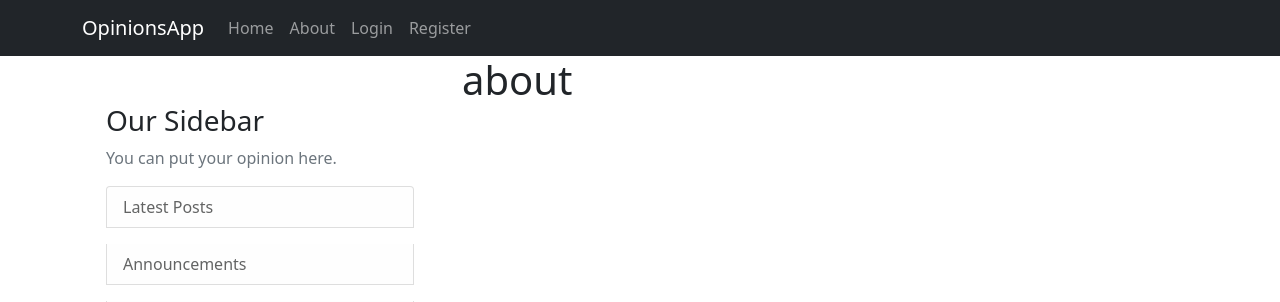
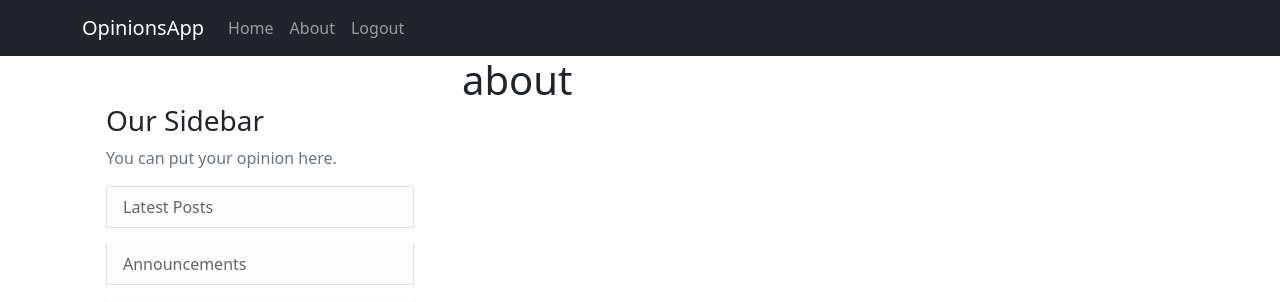
Before and after one commit to Moni-que/OpinionsApp, a Flask app: page /about in a window 1280 px wide. Shown: the top 302 px of the page. Run offline with Flask 2, Linux system fonts and the light colour scheme; the visitor is signed in with stand-in values (Sample User, id 1).

Commit message:
add logout link

```diff
--- a/MyOpinionsApp/templates/navbar.html
+++ b/MyOpinionsApp/templates/navbar.html
@@ -11,8 +11,12 @@
             <a class="nav-item nav-link" href="{{ url_for('about') }}">About</a>
           </div>
           <div class="navbar-nav">
-            <a class="nav-item nav-link" href="{{ url_for('login') }}">Login</a>
-            <a class="nav-item nav-link" href="{{ url_for('register') }}">Register</a>
+            {% if current_user.is_authenticated %}
+              <a class="nav-item nav-link" href="{{ url_for('logout') }}">Logout</a>
+            {% else %}
+              <a class="nav-item nav-link" href="{{ url_for('login') }}">Login</a>
+              <a class="nav-item nav-link" href="{{ url_for('register') }}">Register</a>
+            {% endif %}
           </div>
         </div>
       </div>
```
